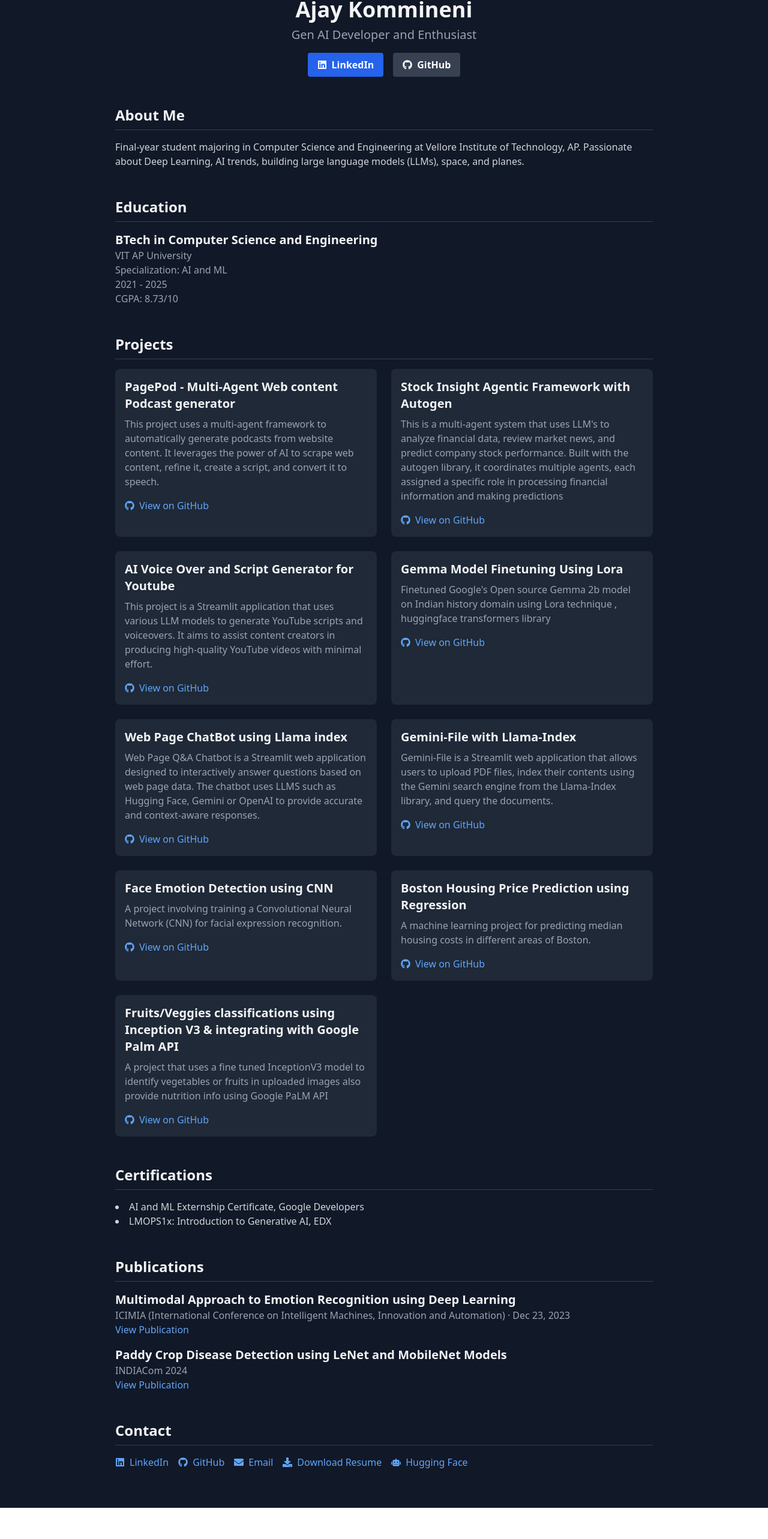
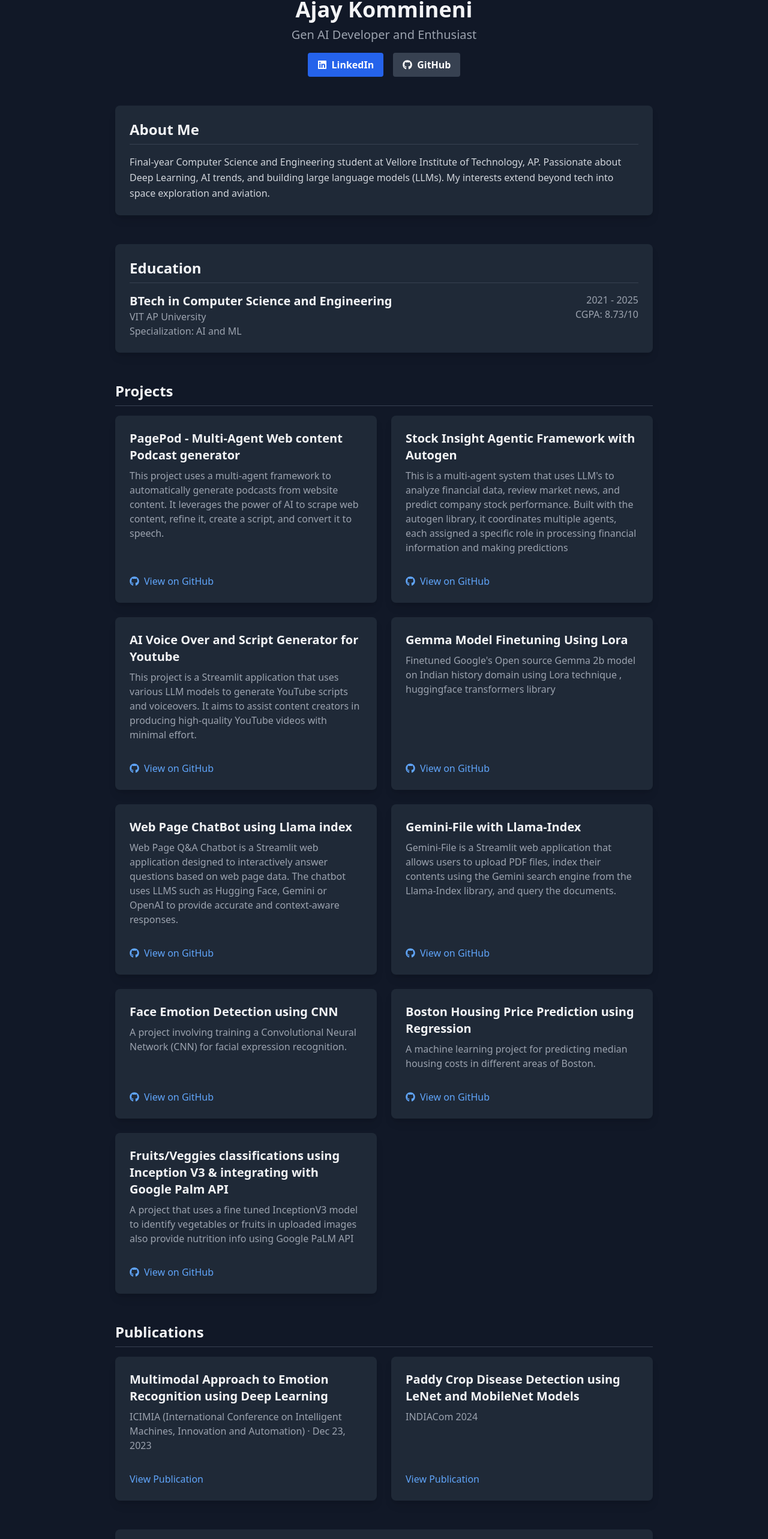
Before and after one commit to AjayK47/my-portfolio, a Next.js app: page / in a window 1280 px wide. Shown: the part 228-2794 px from the top of the page at 60% size. Before the commit the page ends 2742 px from the top, so only its background shows below. Built offline with nearby package versions, Linux system fonts and the light colour scheme.

Commit message:
Update page.tsx

```diff
--- a/app/page.tsx
+++ b/app/page.tsx
@@ -35,22 +35,27 @@ export default function Portfolio() {
           </div>
         </header>
 
-        <section className="mb-12">
+        <section className="mb-12 bg-gray-800 p-6 rounded-lg shadow-lg">
           <h2 className="text-2xl font-semibold mb-4 border-b border-gray-700 pb-2">About Me</h2>
-          <p className="text-gray-300">
-            Final-year student majoring in Computer Science and Engineering at Vellore Institute of Technology, AP.
-            Passionate about Deep Learning, AI trends, building large language models (LLMs), space, and planes.
+          <p className="text-gray-300 leading-relaxed">
+            Final-year Computer Science and Engineering student at Vellore Institute of Technology, AP.
+            Passionate about Deep Learning, AI trends, and building large language models (LLMs).
+            My interests extend beyond tech into space exploration and aviation.
           </p>
         </section>
 
-        <section className="mb-12">
+        <section className="mb-12 bg-gray-800 p-6 rounded-lg shadow-lg">
           <h2 className="text-2xl font-semibold mb-4 border-b border-gray-700 pb-2">Education</h2>
+          <div className="flex justify-between items-start">
             <div>
               <h3 className="text-xl font-semibold">BTech in Computer Science and Engineering</h3>
               <p className="text-gray-400">VIT AP University</p>
               <p className="text-gray-400">Specialization: AI and ML</p>
+            </div>
+            <div className="text-right">
               <p className="text-gray-400">2021 - 2025</p>
               <p className="text-gray-400">CGPA: 8.73/10</p>
+            </div>
           </div>
         </section>
 
@@ -104,12 +109,14 @@ export default function Portfolio() {
                 link: "https://github.com/AjayK47/image-classification-with-inceptioV3-and-Google-Palm"
               }
             ].map((project, index) => (
-              <div key={index} className="bg-gray-800 p-4 rounded-lg">
+              <div key={index} className="bg-gray-800 p-6 rounded-lg shadow-lg flex flex-col justify-between">
+                <div>
                   <h3 className="text-xl font-semibold mb-2">{project.title}</h3>
                   <p className="text-gray-400 mb-4">{project.description}</p>
+                </div>
                 <a
                   href={project.link}
-                  className="text-blue-400 hover:text-blue-300 transition duration-300 flex items-center"
+                  className="text-blue-400 hover:text-blue-300 transition duration-300 flex items-center mt-4"
                   target="_blank"
                   rel="noopener noreferrer"
                 >
@@ -122,43 +129,49 @@ export default function Portfolio() {
         </section>
 
         <section className="mb-12">
-          <h2 className="text-2xl font-semibold mb-4 border-b border-gray-700 pb-2">Certifications</h2>
-          <ul className="list-disc list-inside text-gray-300">
-            <li>AI and ML Externship Certificate, Google Developers</li>
-            <li>LMOPS1x: Introduction to Generative AI, EDX</li>
-          </ul>
-        </section>
-
-        <section className="mb-12">
           <h2 className="text-2xl font-semibold mb-4 border-b border-gray-700 pb-2">Publications</h2>
-          <div className="space-y-4">
+          <div className="grid grid-cols-1 md:grid-cols-2 gap-6">
+            {[
+              {
+                title: "Multimodal Approach to Emotion Recognition using Deep Learning",
+                description: "ICIMIA (International Conference on Intelligent Machines, Innovation and Automation) · Dec 23, 2023",
+                link: "https://ieeexplore.ieee.org/document/10426592"
+              },
+              {
+                title: "Paddy Crop Disease Detection using LeNet and MobileNet Models",
+                description: "INDIACom 2024",
+                link: "https://ieeexplore.ieee.org/document/10498510"
+              }
+            ].map((publication, index) => (
+              <div key={index} className="bg-gray-800 p-6 rounded-lg shadow-lg flex flex-col justify-between">
                 <div>
-              <h3 className="text-xl font-semibold">Multimodal Approach to Emotion Recognition using Deep Learning</h3>
-              <p className="text-gray-400">ICIMIA (International Conference on Intelligent Machines, Innovation and Automation) · Dec 23, 2023</p>
+                  <h3 className="text-xl font-semibold mb-2">{publication.title}</h3>
+                  <p className="text-gray-400 mb-4">{publication.description}</p>
+                </div>
                 <a
-                href="https://ieeexplore.ieee.org/document/10426592"
-                className="text-blue-400 hover:text-blue-300 transition duration-300"
+                  href={publication.link}
+                  className="text-blue-400 hover:text-blue-300 transition duration-300 flex items-center mt-4"
                   target="_blank"
                   rel="noopener noreferrer"
                 >
                   View Publication
                 </a>
               </div>
-            <div>
-              <h3 className="text-xl font-semibold">Paddy Crop Disease Detection using LeNet and MobileNet Models</h3>
-              <p className="text-gray-400">INDIACom 2024</p>
-              <a
-                href="https://ieeexplore.ieee.org/document/10498510"
-                className="text-blue-400 hover:text-blue-300 transition duration-300"
-                target="_blank"
-                rel="noopener noreferrer"
-              >
-                View Publication
-              </a>
-            </div>
+            ))}
           </div>
         </section>
 
+        <section className="mb-12 bg-gray-800 p-6 rounded-lg shadow-lg">
+          <h2 className="text-2xl font-semibold mb-4 border-b border-gray-700 pb-2">Certifications</h2>
+          <p className="text-gray-300 leading-relaxed">
+            <ul className="list-disc list-inside">
+              <li>AI and ML Externship Certificate, Google Developers</li>
+              <li>LMOPS1x: Introduction to Generative AI, EDX</li>
+            </ul>
+          </p>
+        </section>
+
+        {/* Social Links Section */}
         <section className="mb-12">
           <h2 className="text-2xl font-semibold mb-4 border-b border-gray-700 pb-2">Contact</h2>
           <div className="flex flex-wrap gap-4">
```
Lines whose indentation alone changed are shown as unchanged.
